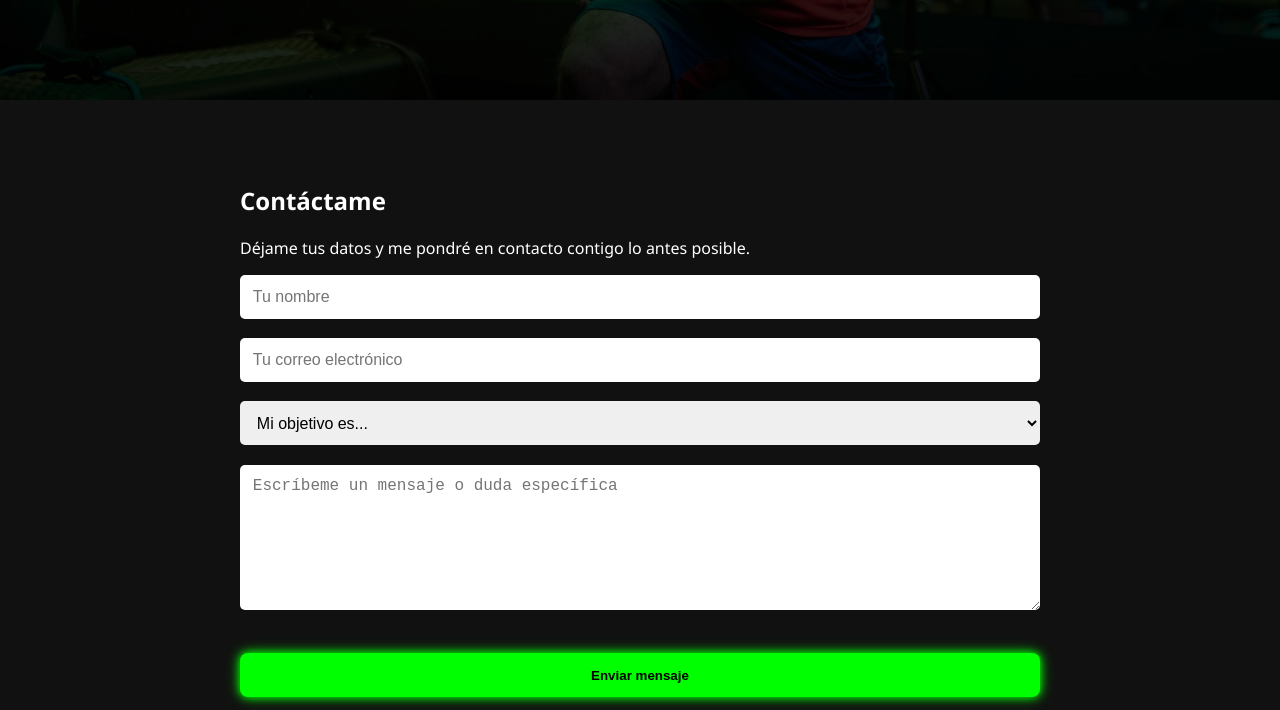
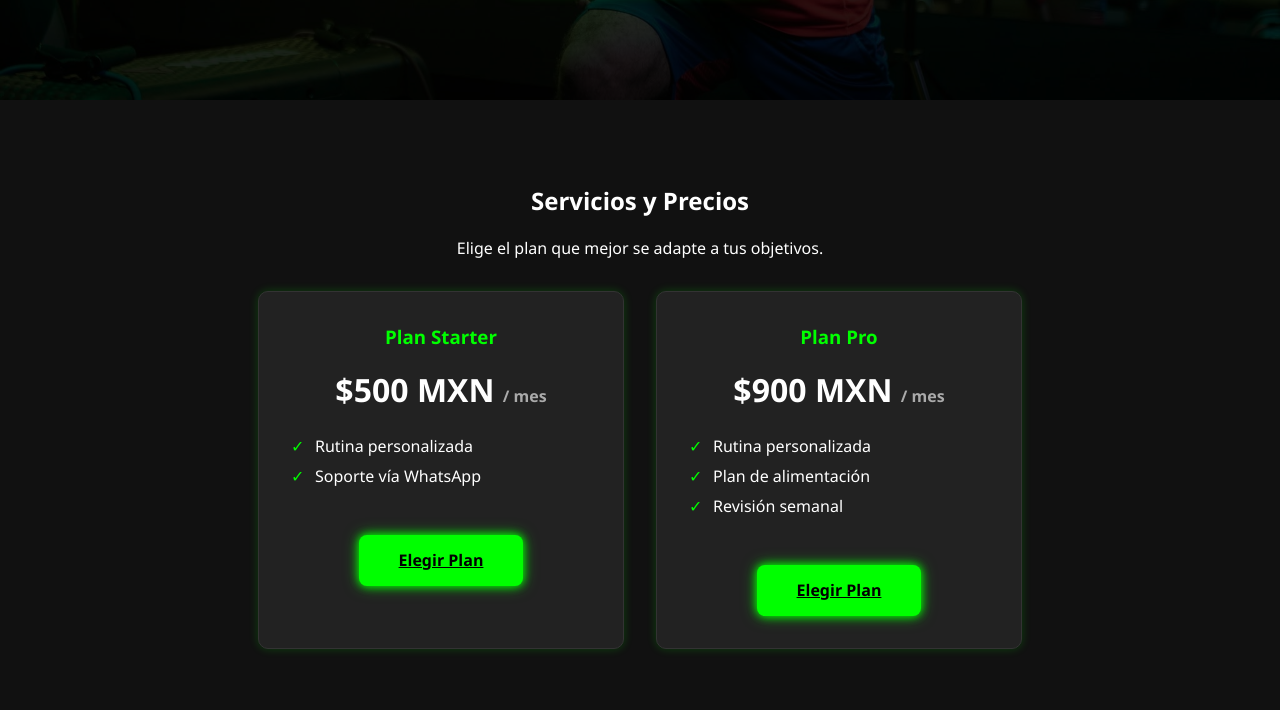
Before and after one commit to AlexGlezCastro/coach-alex-web, a plain HTML site: page index.html in a window 1280 px wide. Shown: the part 345-1055 px from the top of the page. Drawn offline with Linux system fonts and the light colour scheme.

Commit message:
feat: Add pricing section to landing page
- Added a new 'Servicios y Precios' section to `index.html` with 'Plan Starter' and 'Plan Pro' cards.
- Added corresponding styles in `styles.css` matching the dark/neon-green theme.
- Configured CTAs to scroll correctly to the contact form section.

Co-authored-by: google-labs-jules[bot] <161369871+google-labs-jules[bot]@users.noreply.github.com>

```diff
--- a/index.html
+++ b/index.html
@@ -16,7 +16,33 @@
         </div>
     </header>
 
-    <section class="form-section">
+    <section class="pricing-section">
+        <h2>Servicios y Precios</h2>
+        <p>Elige el plan que mejor se adapte a tus objetivos.</p>
+        <div class="pricing-cards">
+            <div class="pricing-card">
+                <h3>Plan Starter</h3>
+                <p class="price">$500 MXN <span>/ mes</span></p>
+                <ul>
+                    <li>Rutina personalizada</li>
+                    <li>Soporte vía WhatsApp</li>
+                </ul>
+                <a href="#contacto" class="neon-button">Elegir Plan</a>
+            </div>
+            <div class="pricing-card">
+                <h3>Plan Pro</h3>
+                <p class="price">$900 MXN <span>/ mes</span></p>
+                <ul>
+                    <li>Rutina personalizada</li>
+                    <li>Plan de alimentación</li>
+                    <li>Revisión semanal</li>
+                </ul>
+                <a href="#contacto" class="neon-button">Elegir Plan</a>
+            </div>
+        </div>
+    </section>
+
+    <section class="form-section" id="contacto">
         <h2>Contáctame</h2>
         <p>Déjame tus datos y me pondré en contacto contigo lo antes posible.</p>
         <form action="https://formsubmit.co/alex.glez.castro@gmail.com" method="POST" class="contact-form">
--- a/styles.css
+++ b/styles.css
@@ -44,6 +44,73 @@ h1.neon-text-green {
     box-shadow: 0 0 12px #00ff00, 0 0 25px rgba(0, 255, 0, 0.8);
 }
 
+section.pricing-section {
+    padding: 4rem 2rem;
+    max-width: 1000px;
+    margin: 0 auto;
+    text-align: center;
+}
+
+.pricing-cards {
+    display: flex;
+    justify-content: center;
+    gap: 2rem;
+    margin-top: 2rem;
+    flex-wrap: wrap;
+}
+
+.pricing-card {
+    background-color: #222;
+    padding: 2rem;
+    border-radius: 10px;
+    width: 300px;
+    box-shadow: 0 0 10px rgba(0, 255, 0, 0.2);
+    border: 1px solid #333;
+    transition: transform 0.3s ease;
+}
+
+.pricing-card:hover {
+    transform: translateY(-5px);
+    box-shadow: 0 0 15px rgba(0, 255, 0, 0.4);
+    border-color: #00ff00;
+}
+
+.pricing-card h3 {
+    margin-top: 0;
+    color: #00ff00;
+}
+
+.pricing-card .price {
+    font-size: 2rem;
+    font-weight: bold;
+    margin: 1rem 0;
+}
+
+.pricing-card .price span {
+    font-size: 1rem;
+    color: #aaa;
+}
+
+.pricing-card ul {
+    list-style: none;
+    padding: 0;
+    margin: 1.5rem 0;
+    text-align: left;
+}
+
+.pricing-card li {
+    margin-bottom: 0.5rem;
+    padding-left: 1.5rem;
+    position: relative;
+}
+
+.pricing-card li::before {
+    content: "✓";
+    color: #00ff00;
+    position: absolute;
+    left: 0;
+}
+
 section.form-section {
     padding: 4rem 2rem;
     max-width: 800px;
```
